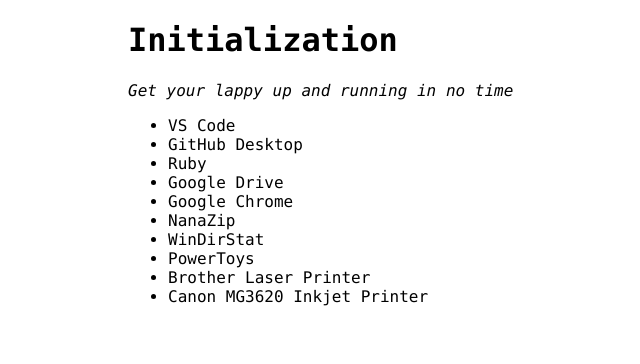
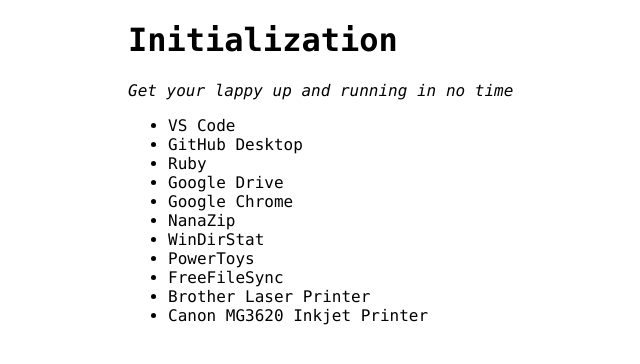
Before and after one commit to popempire/hjhw, a Jekyll site: the page built from lappy-start.md, in a window 1280 px wide. Shown: the top 364 px of the page, without its empty margins (152-792 px from the left). Built offline with Jekyll 4.4.1, drawn with Linux system fonts in a browser that asks for light colours; our own code applies the rules of GitHub Pages for plain Markdown files.

Commit message:
Update lappy-start.md

```diff
--- a/lappy-start.md
+++ b/lappy-start.md
@@ -13,5 +13,6 @@ Initialization
 - NanaZip
 - WinDirStat
 - PowerToys
+- FreeFileSync
 - Brother Laser Printer
 - Canon MG3620 Inkjet Printer
```
